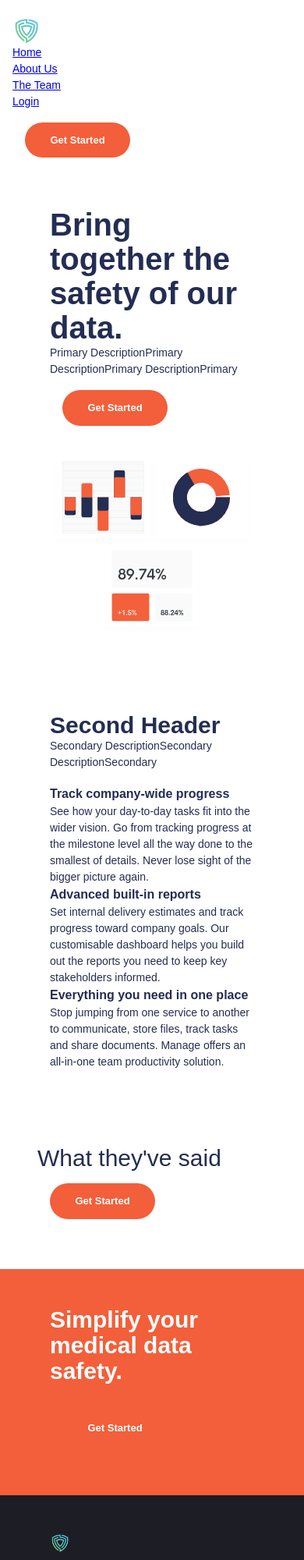
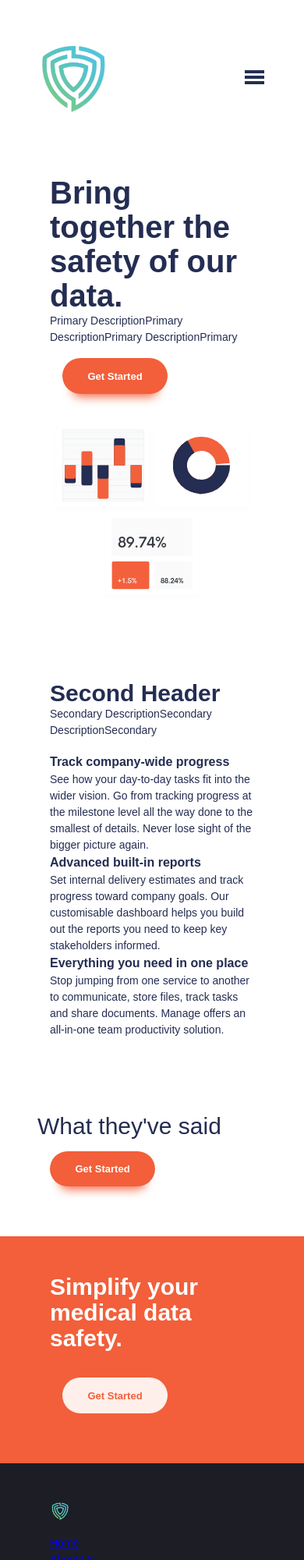
Before and after one commit to Acdhote/Professional-website-1, a website built with Vite: page index.html in a window 390 px wide. Shown: the top 2000 px of the page at 78% size. Built offline with nearby package versions, Linux system fonts and the light colour scheme.

Commit message:
mobile navigation toggle

```diff
--- a/index.html
+++ b/index.html
@@ -14,8 +14,15 @@
     <header class="primary-header">
 
       <div class="container">
-        <a href="#"><img src="./images/logo.png" alt="Promise Act" style="width: 10%;"></a>
-        <nav class="primary-navigation" >
+
+        <div class="nav-wrapper">
+          <a href="#"><img src="./images/logo.png" alt="Promise Act" style="width: 100px;"></a>
+          <button class="mobile-nav-toggle">
+            <img class="icon-close" src="images/icon-close.svg" aria-hidden= "true" alt="">
+            <img class="icon-hamburger" src="images/icon-hamburger.svg" aria-hidden= "true" alt="">
+            <span class="visually-hidden">Menu</span>
+          </button>
+          <nav class="primary-navigation" id="primary-navigation" >
             <ul role="list" class="nav-list">
               <li><a href="#">Home</a></li>
               <li><a href="#">About Us</a></li>
@@ -23,7 +30,8 @@
               <li><a href="#">Login</a></li>
             </ul>
           </nav>
-        <button class="button">Get Started</button>
+          <button class="button" style="display: none;">Get Started</button>
+        </div>
       </div>
 
     </header>
@@ -90,7 +98,7 @@
               <p class="fs-secondary-heading fw-bold">Simplify your medical data safety.</p>
             </div>
             <div>
-              <button class="button" data-type="inverted">Get Started</button>
+              <button class="white-button" data-type="inverted">Get Started</button>
             </div>
           </div>
         </div>
--- a/style.css
+++ b/style.css
@@ -1,5 +1,7 @@
 :root {
+  --clr-accent-500:   hs1(12,88%, 25%);
   --clr-accent-400: hsl(12, 88%, 59%);
+  --clr-accent-300: hsl(12, 88%, 75%);
   --clr-accent-100: hsl(13, 100%, 96%);
 
   --clr-primary-400: hsl(228, 39%, 23%);
@@ -182,6 +184,19 @@ svg {
   padding: 5rem;
 }
 
+.visually-hidden {
+  position: absolute;
+position: absolute !important;
+width: 1px !important;
+height: 1px !important;
+padding: 0 !important;
+margin: -1px !important;
+overflow: hidden !important;
+clip: rect(0,0,0,0) !important;
+white-space: nowrap !important;
+border: 0 !important;
+}
+
 .container {
   --max-width: 800px ;
   --padding: 1rem;
@@ -212,6 +227,27 @@ body {
 
 }
 
+.nav-wrapper {
+  display: flex;
+  align-items: center;
+  justify-content: space-between;
+}
+
+.mobile-nav-toggle {
+  display: none;
+}
+
+@media (max-width:50em) {
+
+  .primary-navigation {
+    display: none
+  }
+
+  .mobile-nav-toggle {
+    display: flex;
+  }
+}
+
 /*button */
 
 .button {
@@ -219,16 +255,59 @@ body {
   text-decoration: none;
   border: 0;
   border-radius: 100vmax;
-  padding: 1em 2.5em;
+  padding: 1.25em 2.5em;
+  line-height: 1;
   font-size: var(--fs-button);
   font-weight: var(--fw-bold);
   color: var(--clr-neutral-100);
   background-color: var(--clr-accent-400);
   margin: 1rem;
+  box-shadow: 0 1.25em 1em -1em var(--clr-accent-400);
+
+}
+
+.white-button {
+  cursor: pointer;
+  text-decoration: none;
+  border: 0;
+  border-radius: 100vmax;
+  padding: 1.25em 2.5em;
+  line-height: 1;
+  font-size: var(--fs-button);
+  font-weight: var(--fw-bold);
+  color: var(--clr-accent-400);
+  background-color: var(--clr-accent-100);
+  margin: 1rem;
+  box-shadow: 0 1.25em 1em -1em var(--clr-accent-500);
+
 }
 
 .button:hover,
-button:focus-within{
+button:focus-visible{
+
+  background-color: var(--clr-accent-300);
 
 
 }
+
+.white-button:hover, button:focus-visible {
+
+color: var(--clr-accent-300);
+
+}
+
+.primary-header {
+  padding: 1.75rem;
+}
+
+.mobile-nav-toggle {
+  cursor: pointer;
+  background: transparent;
+  border: 0;
+  padding: 0.5em;
+}
+
+
+.mobile-nav-toggle .icon-close {
+  display: none;
+}
```
Also changed, not shown: images/icon-close.svg (added), images/icon-hamburger.svg (added). Lines whose indentation alone changed are shown as unchanged.
